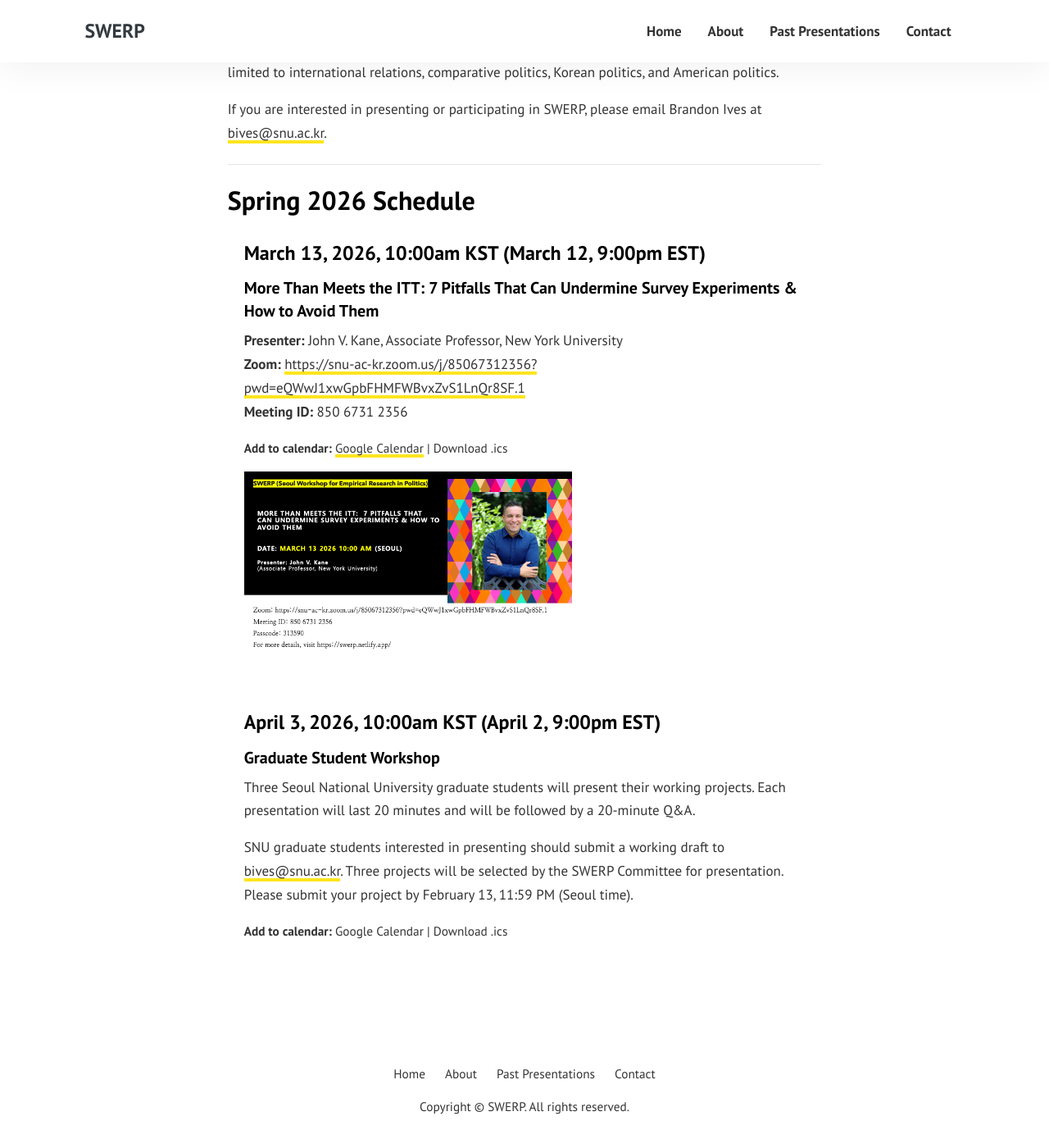
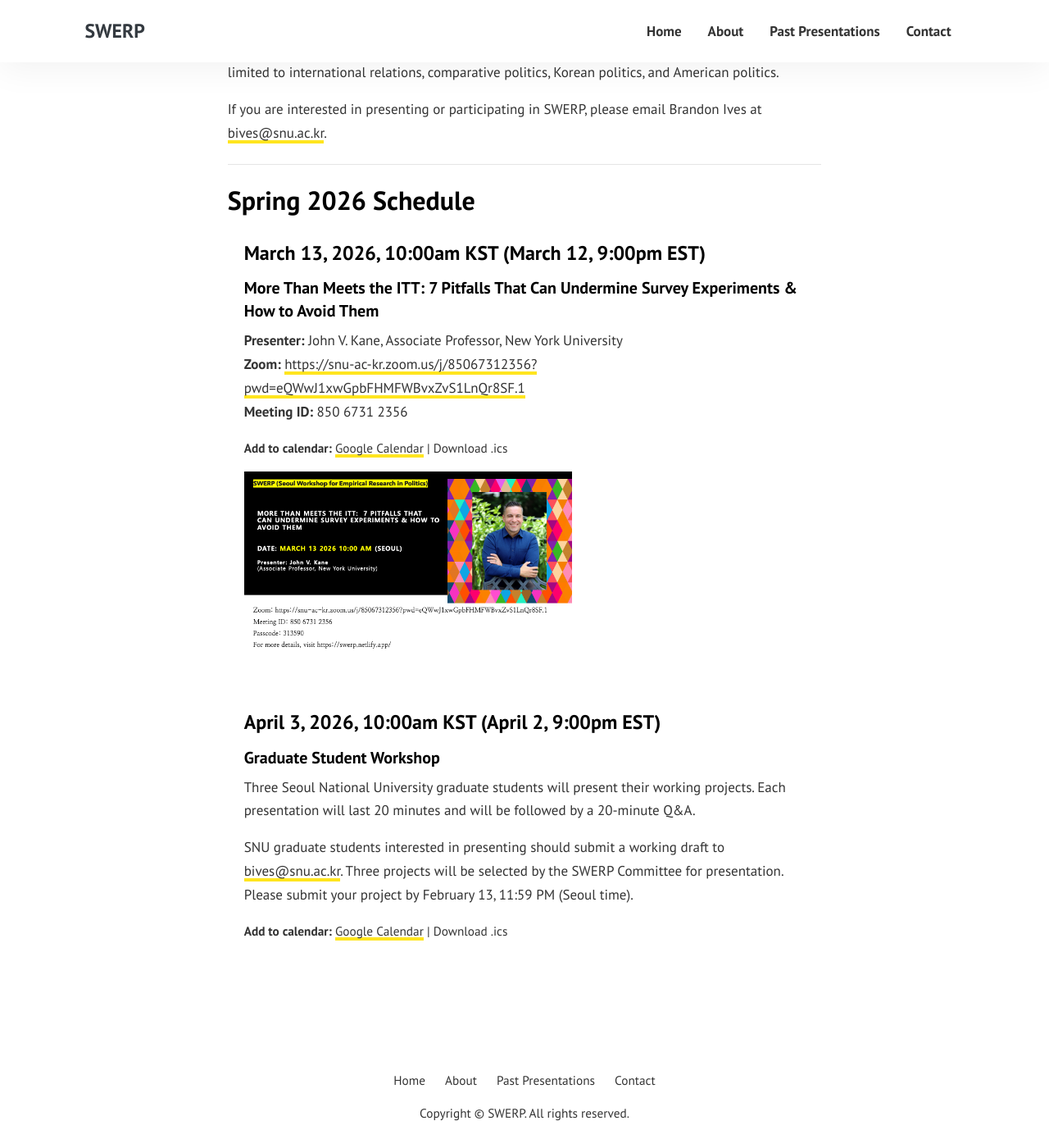
Before and after one commit to sysilviakim/swerp, a Jekyll site: the page built from index.html, in a window 1280 px wide and 1400 px high, scrolled down 513 px. Shown: the whole window at 82% size. Built offline with Jekyll 4.4.1, drawn with Linux system fonts in a browser that asks for light colours.

Commit message:
consistent themes

```diff
--- a/assets/css/theme.scss
+++ b/assets/css/theme.scss
@@ -62,7 +62,8 @@
     }
 }
 a[href^="mailto:"],
-a[href*="zoom.us"] {
+a[href*="zoom.us"],
+a[href*="google.com/calendar"] {
     color: inherit;
     box-shadow: inset 0 -2px 0 rgba(255, 229, 31,1), 0 2px 0 rgba(255, 229, 31,1);
     &:hover {
--- a/index.html
+++ b/index.html
@@ -33,7 +33,7 @@
         <p><strong>Presenter:</strong> John V. Kane, Associate Professor, New York University<br>
         <strong>Zoom:</strong> <a href="https://snu-ac-kr.zoom.us/j/85067312356?pwd=eQWwJ1xwGpbFHMFWBvxZvS1LnQr8SF.1">https://snu-ac-kr.zoom.us/j/85067312356?pwd=eQWwJ1xwGpbFHMFWBvxZvS1LnQr8SF.1</a><br>
         <strong>Meeting ID:</strong> 850 6731 2356</p>
-        <p class="small mb-2"><strong>Add to calendar:</strong> <a href="https://www.google.com/calendar/render?action=TEMPLATE&text=SWERP%3A+More+Than+Meets+the+ITT&dates=20260313T010000Z%2F20260313T020000Z&details=Presenter%3A+John+V.+Kane%2C+Associate+Professor%2C+New+York+University%0A%0AZoom%3A+https%3A%2F%2Fsnu-ac-kr.zoom.us%2Fj%2F85067312356%3Fpwd%3DeQWwJ1xwGpbFHMFWBvxZvS1LnQr8SF.1%0AMeeting+ID%3A+850+6731+2356&location=Zoom" target="_blank">Google Calendar</a> | <a href="{{ site.baseurl }}/assets/files/2026-03-swerp-kane.ics">Download .ics</a></p>
+        <p class="small mb-2"><strong>Add to calendar:</strong> <a href="https://www.google.com/calendar/render?action=TEMPLATE&text=SWERP%3A+More+Than+Meets+the+ITT&dates=20260313T010000Z%2F20260313T023000Z&details=Presenter%3A+John+V.+Kane%2C+Associate+Professor%2C+New+York+University%0A%0AZoom%3A+https%3A%2F%2Fsnu-ac-kr.zoom.us%2Fj%2F85067312356%3Fpwd%3DeQWwJ1xwGpbFHMFWBvxZvS1LnQr8SF.1%0AMeeting+ID%3A+850+6731+2356&location=Zoom" target="_blank">Google Calendar</a> | <a href="{{ site.baseurl }}/assets/files/2026-03-swerp-kane.ics">Download .ics</a></p>
         <a href="{{ site.baseurl }}/assets/files/2026-03-swerp-kane.png" target="_blank"><img src="{{ site.baseurl }}/assets/files/2026-03-swerp-kane.png" class="img-fluid mt-2" alt="Poster" style="max-width:400px;"></a>
       </div>
     </div>
@@ -44,7 +44,7 @@
         <h5 class="font-weight-bold">Graduate Student Workshop</h5>
         <p>Three Seoul National University graduate students will present their working projects. Each presentation will last 20 minutes and will be followed by a 20-minute Q&A.</p>
         <p>SNU graduate students interested in presenting should submit a working draft to <a href="mailto:bives@snu.ac.kr">bives@snu.ac.kr</a>. Three projects will be selected by the SWERP Committee for presentation. Please submit your project by February 13, 11:59 PM (Seoul time).</p>
-        <p class="small mb-0"><strong>Add to calendar:</strong> <a href="https://www.google.com/calendar/render?action=TEMPLATE&text=SWERP+Graduate+Student+Workshop&dates=20260403T010000Z%2F20260403T030000Z&details=Three+Seoul+National+University+graduate+students+will+present+their+working+projects.+Each+presentation+will+last+20+minutes+and+will+be+followed+by+a+20-minute+Q%26A.&location=Zoom" target="_blank">Google Calendar</a> | <a href="{{ site.baseurl }}/assets/files/2026-04-swerp-grad.ics">Download .ics</a></p>
+        <p class="small mb-2"><strong>Add to calendar:</strong> <a href="https://www.google.com/calendar/render?action=TEMPLATE&text=SWERP+Graduate+Student+Workshop&dates=20260403T010000Z%2F20260403T023000Z&details=Three+Seoul+National+University+graduate+students+will+present+their+working+projects.+Each+presentation+will+last+20+minutes+and+will+be+followed+by+a+20-minute+Q%26A.&location=Zoom" target="_blank">Google Calendar</a> | <a href="{{ site.baseurl }}/assets/files/2026-04-swerp-grad.ics">Download .ics</a></p>
       </div>
     </div>
 
```
